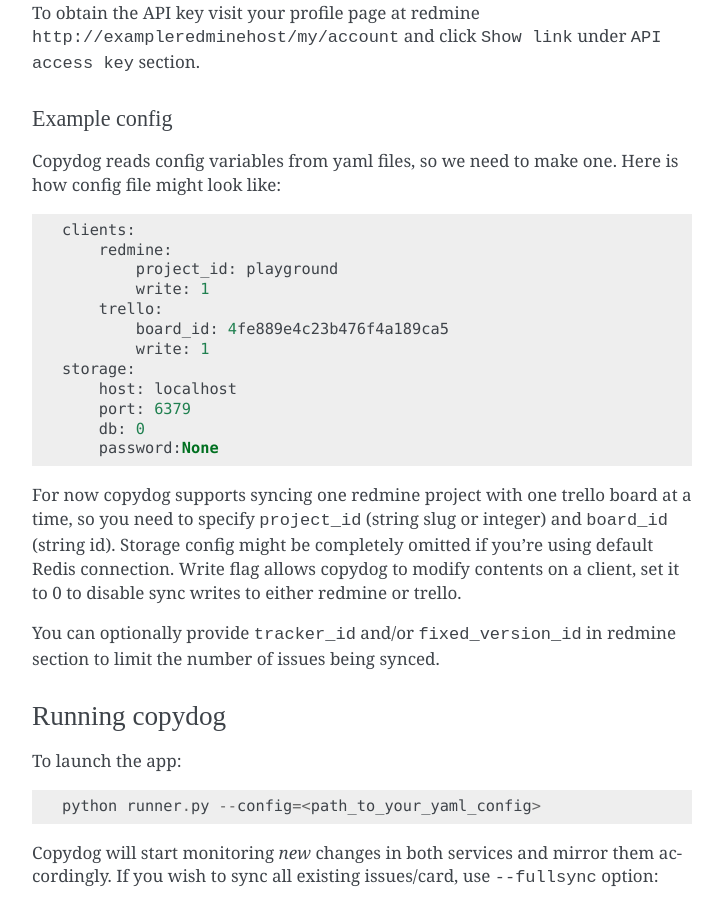
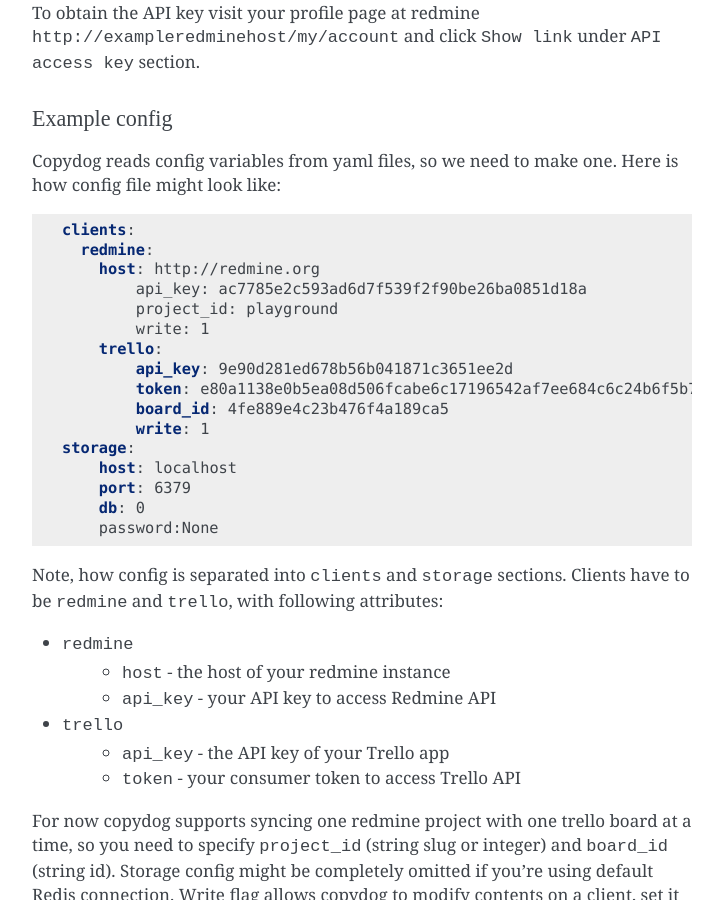
Before and after one commit to coagulant/copydog, a Sphinx documentation site: the page built from docs/index.rst, in a window 1280 px wide and 900 px high, scrolled down 1042 px. Shown: the whole window, without its empty margins (388-1111 px from the left). Built offline with Sphinx 7.4.7, drawn with Linux system fonts in a browser that asks for light colours; some web fonts are replaced.

Commit message:
Add host, key, token to docs for config section

```diff
--- a/docs/index.rst
+++ b/docs/index.rst
@@ -51,13 +51,19 @@
 Example config
 ^^^^^^^^^^^^^^
 Copydog reads config variables from yaml files, so we need to make one.
-Here is how config file might look like::
+Here is how config file might look like:
+
+.. code-block:: yaml
 
     clients:
-        redmine:
+      redmine:
+        host: http://redmine.org
+            api_key: ac7785e2c593ad6d7f539f2f90be26ba0851d18a
             project_id: playground
             write: 1
         trello:
+            api_key: 9e90d281ed678b56b041871c3651ee2d
+            token: e80a1138e0b5ea08d506fcabe6c17196542af7ee684c6c24b6f5b79
             board_id: 4fe889e4c23b476f4a189ca5
             write: 1
     storage:
@@ -65,6 +71,16 @@
         port: 6379
         db: 0
         password:None
+
+Note, how config is separated into ``clients`` and ``storage`` sections.
+Clients have to be ``redmine`` and ``trello``, with following attributes:
+
+* ``redmine``
+    * ``host`` - the host of your redmine instance
+    * ``api_key`` - your API key to access Redmine API
+* ``trello``
+    * ``api_key`` - the API key  of your Trello app
+    * ``token`` - your consumer token to access Trello API
 
 For now copydog supports syncing one redmine project with one trello board at a time,
 so you need to specify ``project_id`` (string slug or integer) and ``board_id`` (string id).
```
